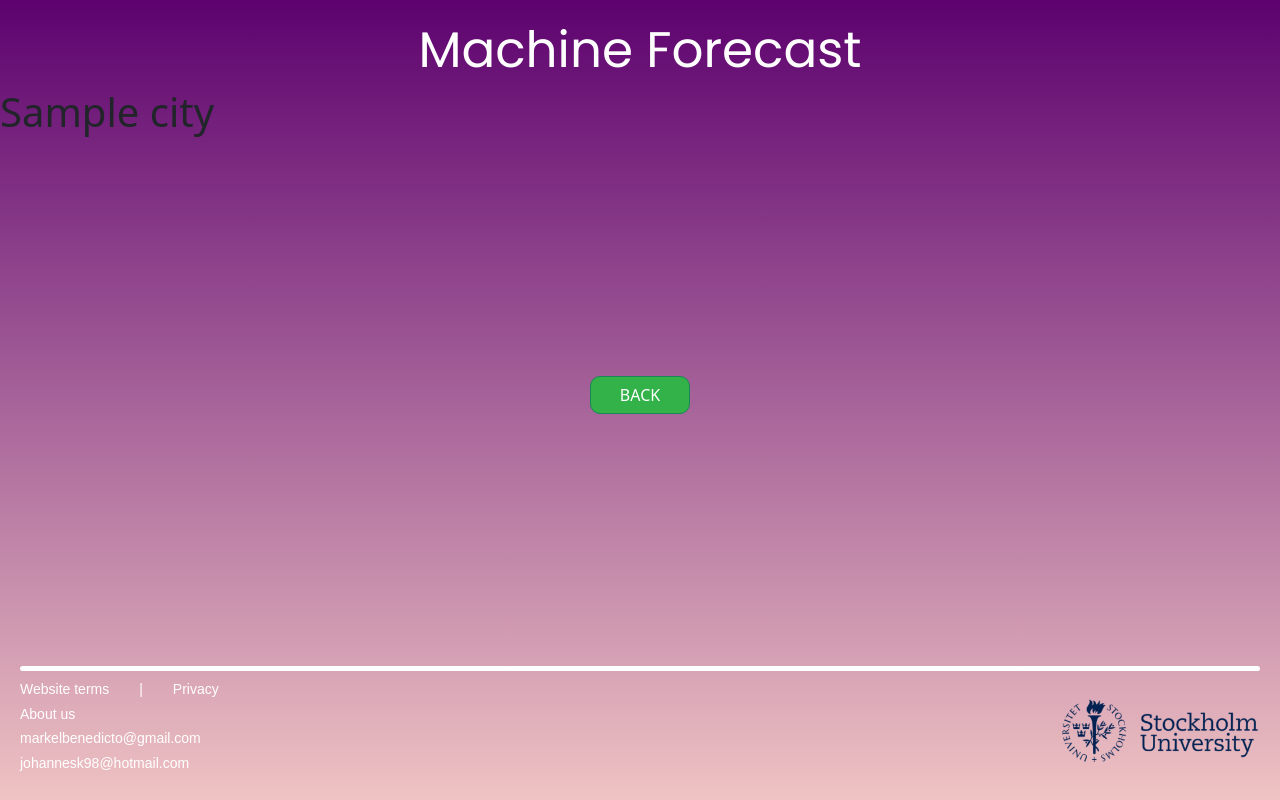
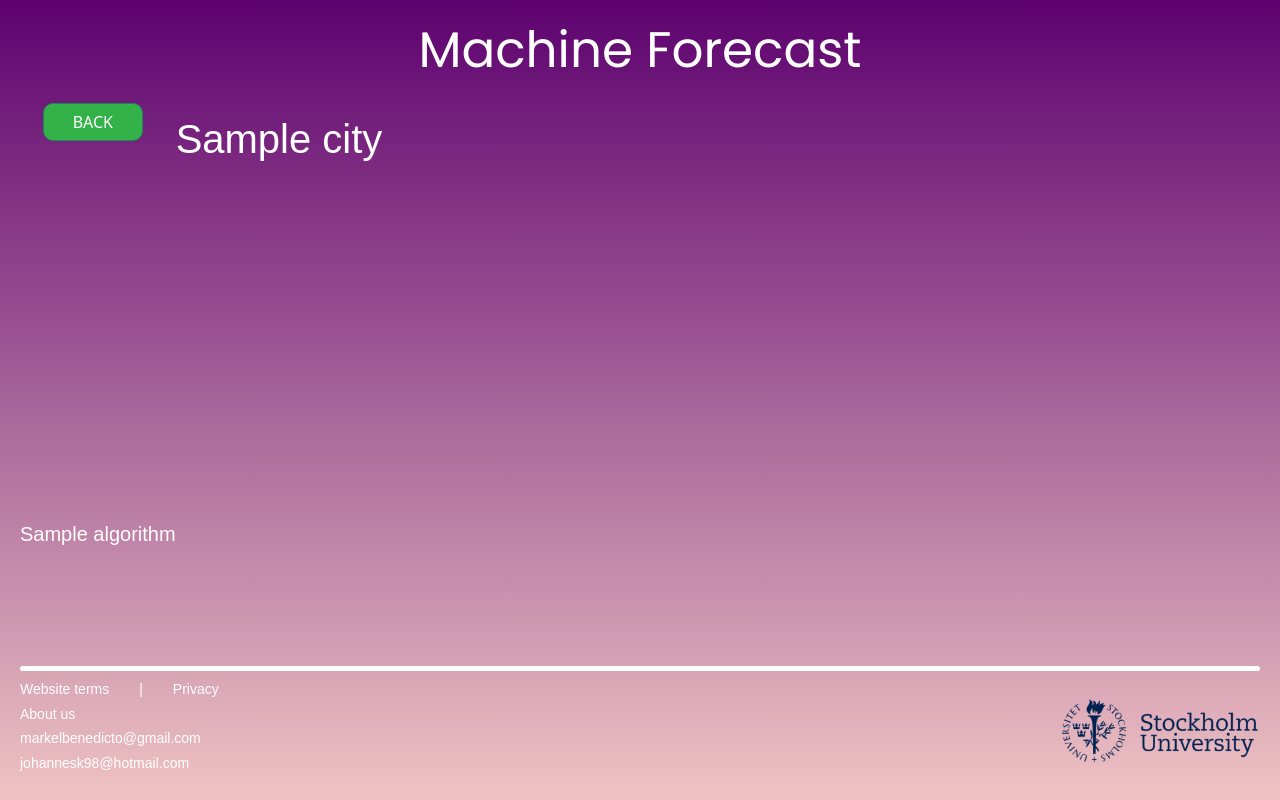
Before and after one commit to Markel564/IoT_project, a Flask app: template website/templates/page.html in a window 1280 px wide. Run offline with Flask 3, Linux system fonts and the light colour scheme; the template is opened without the code that fills it: most values are stand-ins (such as "Sample title", 1, 10 or a date in 2020); some libraries are stand-ins or nearby versions.

Commit message:
a bit of front end

```diff
--- a/website/static/css/style.css
+++ b/website/static/css/style.css
@@ -125,7 +125,36 @@
 }
 
 .separator {
-  margin: 0 30px; /* Ajusta el margen según tus preferencias para separar los elementos */
+  margin: 0 30px;
+}
+
+.head_info {
+  height: 100px;
+  display: flex;
+  flex-direction: row; /* Change to row to align items horizontally */
+  align-items: center;
+  text-align: left;
+  margin-left: 20px;
+}
+
+.back-button {
+  background-color: #33b249;
+  width: 100px;
+  border-radius: 10px;
+  margin-right: 10px; /* Add margin to separate button and algorithm */
+}
+
+.head_info h1 {
+  color: white;
+  font-size: 40px;
+  font-family: 'Montserrat', sans-serif;
+  margin-top: 10px; /* Add margin to separate city from other elements */
+}
+
+.head_info h2 {
+  color: white;
+  font-size: 20px;
+  font-family: 'Montserrat', sans-serif;
 }
 
 
@@ -133,17 +162,17 @@
 
 /* Style for the checkbox container */
 .form-check {
-  margin-bottom: 10px; /* Add margin for spacing between checkboxes */
+  margin-bottom: 10px;
 }
 
 /* Style for the checkbox input */
 .form-check-input {
-  width: 20px; /* Adjust the width of the checkbox */
-  height: 20px; /* Adjust the height of the checkbox */
-  margin-top: 2px; /* Adjust the vertical alignment of the checkbox */
-  background-color: #fff; /* Set the background color to white for unchecked checkboxes */
-  border: 1px solid #28a745; /* Add a border for better visibility */
-  border-radius: 3px; /* Optional: Add border-radius for rounded corners */
+  width: 20px;
+  height: 20px;
+  margin-top: 2px;
+  background-color: #fff;
+  border: 1px solid #28a745;
+  border-radius: 3px;
 }
 
 /* Style for the checked checkbox input */
--- a/website/templates/page.html
+++ b/website/templates/page.html
@@ -4,9 +4,18 @@
 
 {% block content %}
 
-<h1>{{city}}</h1>
-<form method="POST" action="/page" id="cityForm">
-    <button type="submit" class="btn go-button btn-success" id="back-button" name="button">BACK</button>
-</form>
+<div class="head_info">
+    <div class="top-row">
+        <form method="POST" action="/page" id="cityForm">
+            <button type="submit" class="btn back-button btn-success" id="back-button" name="button">BACK</button>
+        </form>
+        <h2>{{algorithm}}</h2>
+    </div>
+    <h1>{{city}}</h1>
+</div>
+
+
+
+
 
 {% endblock %}
```
Also changed, not shown: website/templates/home.html (+20 -8 lines), website/views.py (+10 -3 lines).
